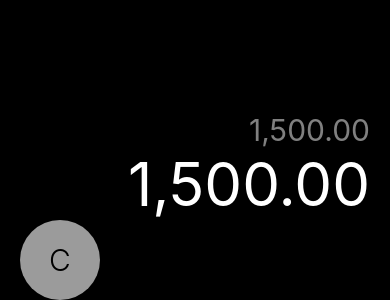
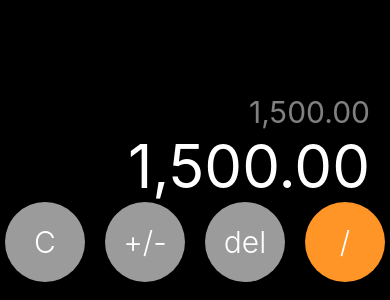
Before and after one commit to EcheCostabel/ios-calculator, a React Native app: screen / in a window 390 px wide. Shown: the part 544-844 px from the top of the page. Built offline with nearby package versions, Linux system fonts and the light colour scheme.

Commit message:
adding bgColor to buttons

```diff
--- /dev/null
+++ b/src/components/ButtonCalc.tsx
@@ -0,0 +1,21 @@
+import React from 'react';
+import { View, Text } from 'react-native';
+import { styles } from '../screens/appTheme';
+
+interface Props {
+    texto: String,
+    color?: String
+}
+
+
+export const ButtonCalc = (props: Props) => {
+  return (
+    <View style={{
+        ...styles.button,
+        backgroundColor: props.color
+    }
+    }>
+        <Text style={styles.textButton}>{props.texto}</Text>
+    </View>
+  )
+}
--- a/src/screens/CalculatorScreen.tsx
+++ b/src/screens/CalculatorScreen.tsx
@@ -1,6 +1,7 @@
 import React from 'react'
 import { View, Text } from 'react-native'
 import { styles } from './appTheme'
+import { ButtonCalc } from '../components/ButtonCalc'
 
 export const CalculatorScreen = () => {
   return (
@@ -8,11 +9,12 @@ export const CalculatorScreen = () => {
         <Text style={styles.littleResult}> 1,500.00</Text>
         <Text style={styles.result}> 1,500.00</Text>
 
-        <View>
-            <View style={styles.button}>
-                <Text style={styles.textButton}>C</Text>
-            </View>
+        <View style={styles.row}>
+           <ButtonCalc  texto='C' color='#9B9B9B'/>
+           <ButtonCalc  texto='+/-' color='#9B9B9B'/>
+           <ButtonCalc  texto='del' color='#9B9B9B'/>
+           <ButtonCalc  texto='/' color='#FF9427'/>
         </View>
     </View>
   )
-}
+};
--- a/src/screens/appTheme.tsx
+++ b/src/screens/appTheme.tsx
@@ -20,19 +20,26 @@ export const styles = StyleSheet.create({
         flex: 1,
         justifyContent: 'flex-end'
     },
+    row: {
+        flexDirection: 'row',
+        justifyContent: 'center',
+        marginBottom: 18,
+        paddingHorizontal: 10
+    },
     button: {
         height: 80,
         width: 80,
-        backgroundColor: '#9B9B9B',
+        backgroundColor: '#2D2D2D',
         borderRadius: 100,
-        justifyContent: 'center'
+        justifyContent: 'center',
+        marginHorizontal: 10
     },
     textButton: {
         textAlign: 'center',
         padding: 10,
         fontSize: 30,
-        color: 'black',
+        color: 'white',
         fontWeight: '300'
-    }
+    },
 
  })
```
